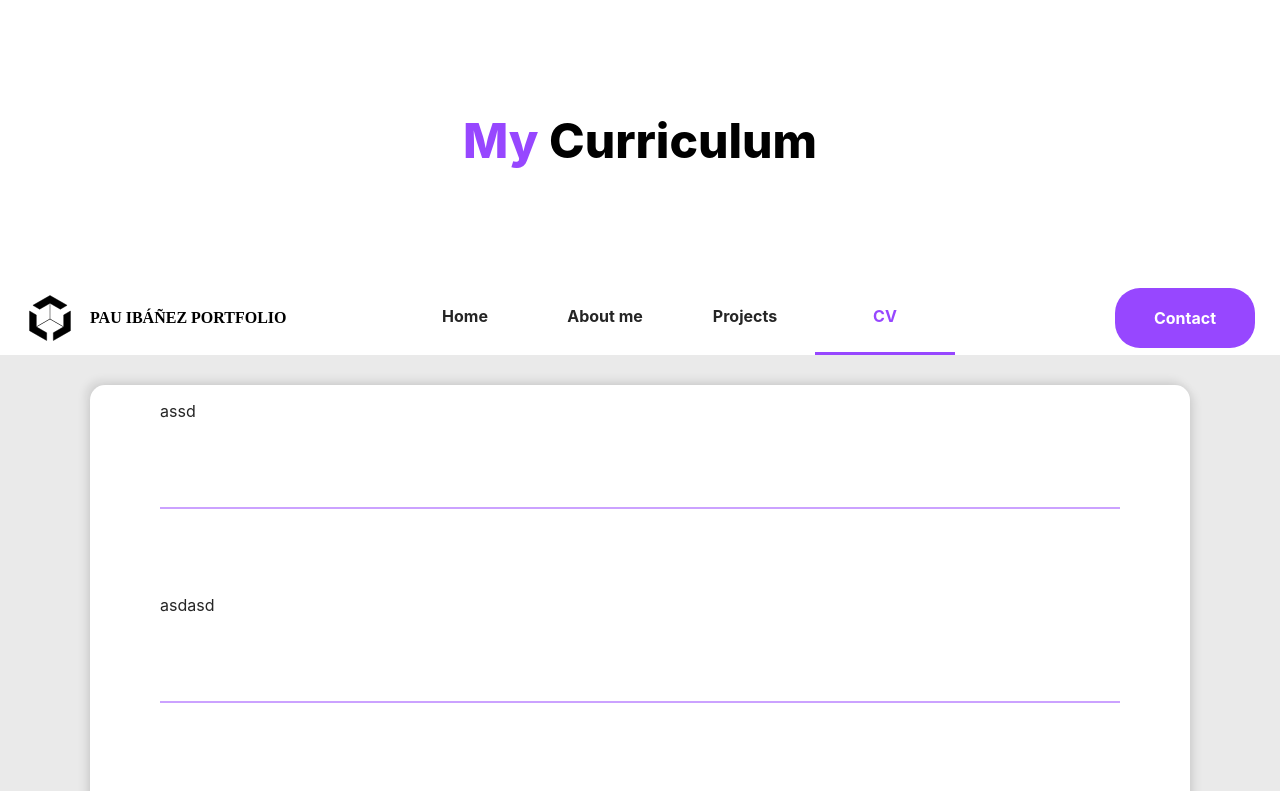
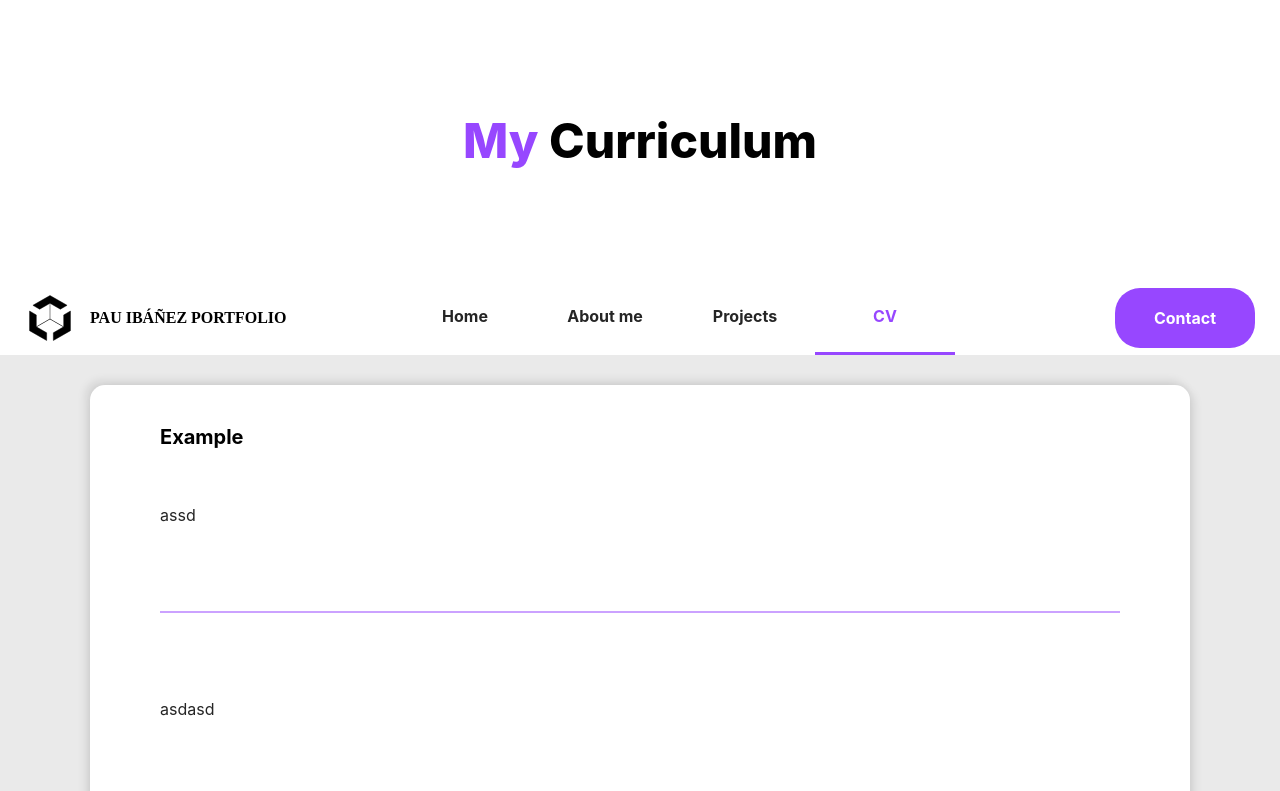
Before and after one commit to pauIbanez/portfolio-front, a React (Create React App) app: page /curriculum in a window 1280 px wide. Shown: the top 791 px of the page. Built offline with nearby package versions, Linux system fonts and the light colour scheme.

Commit message:
added title to the CV section

```diff
--- a/src/components/CV/CVListSection.tsx
+++ b/src/components/CV/CVListSection.tsx
@@ -27,6 +27,14 @@ const Line = styled.div<{ order: number }>`
 `;
 
 const MockItem = styled.p<{ order: number }>``;
+
+const Title = styled.h3`
+  font-weight: 700;
+  font-size: 20px;
+  color: black;
+  padding: 40px 0 40px 70px;
+  margin: 0;
+`;
 
 interface Props {
   title: string;
@@ -78,6 +86,7 @@ const CVListSection = ({ title, items }: Props) => {
 
   return (
     <Container>
+      <Title>{title}</Title>
       <ItemsHolder>{renderItems}</ItemsHolder>
       <button onClick={changeOrder}>Order</button>
     </Container>
```
